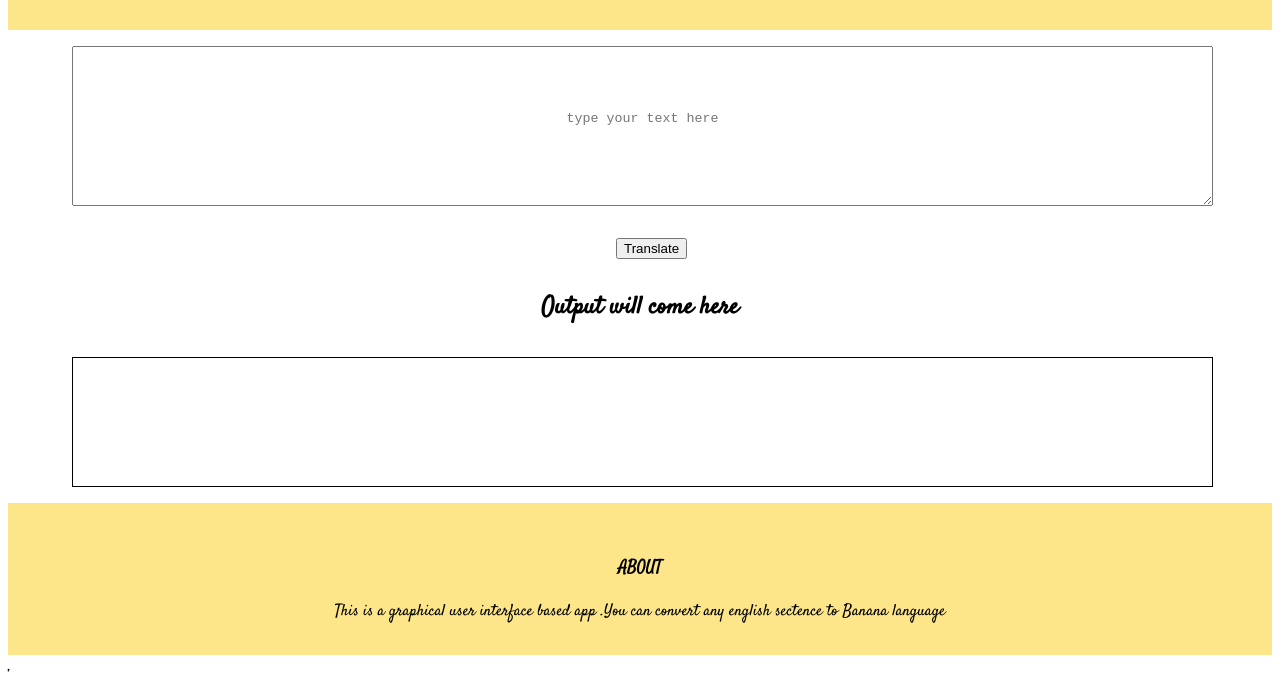
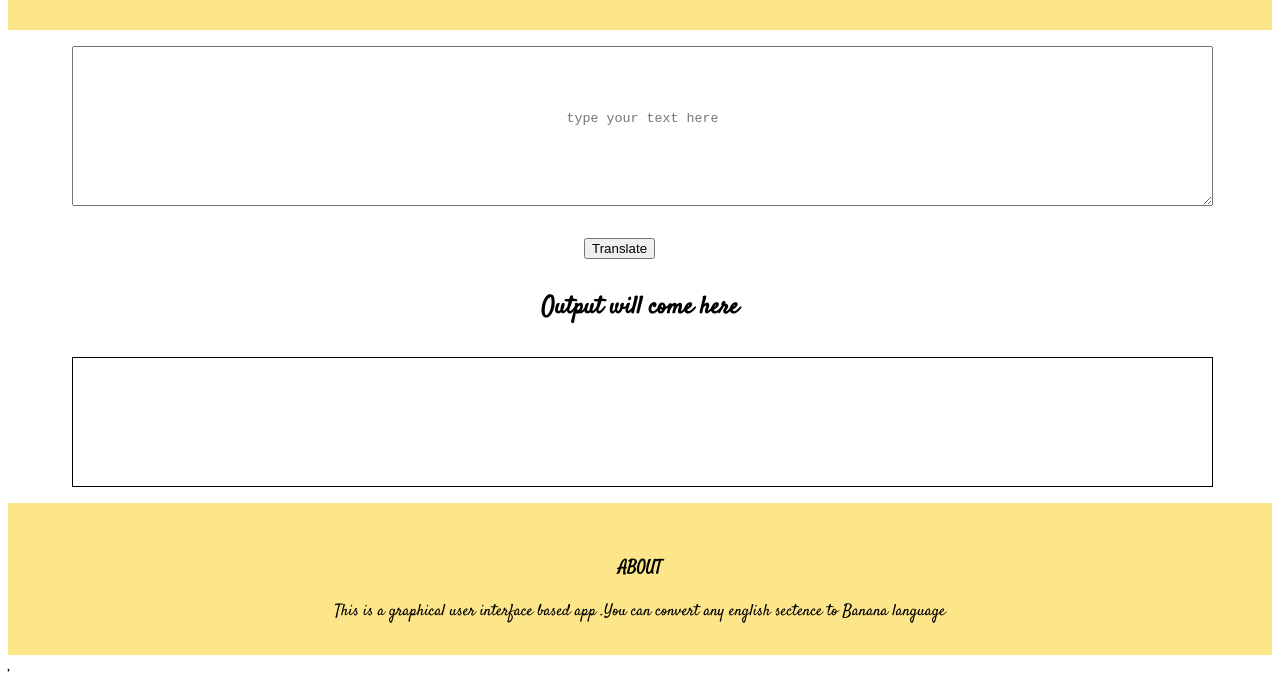
Before and after one commit to Harshh2409/banana, a plain HTML site: page index.html in a window 1280 px wide. Shown: the part 116-802 px from the top of the page. Drawn offline with Linux system fonts and the light colour scheme.

Commit message:
Update index.html

```diff
--- a/index.html
+++ b/index.html
@@ -23,7 +23,7 @@
 
         }
         #translatebutton{
-            margin: 1rem 7rem 1rem 38rem;
+            margin: 1rem 7rem 1rem 36rem;
         }
         .outputline{
             font-size: large;
```
